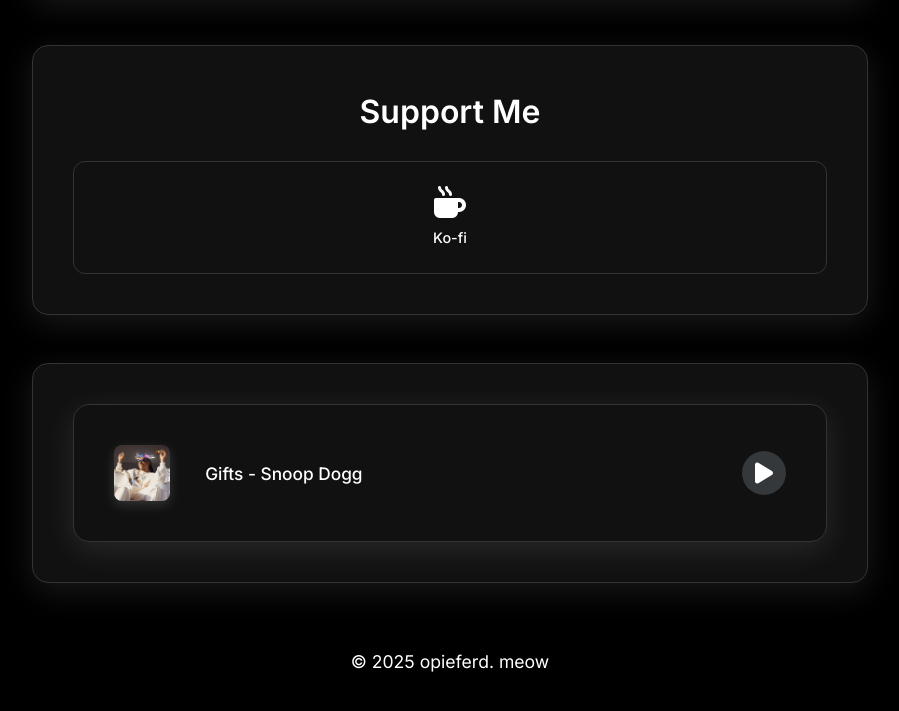
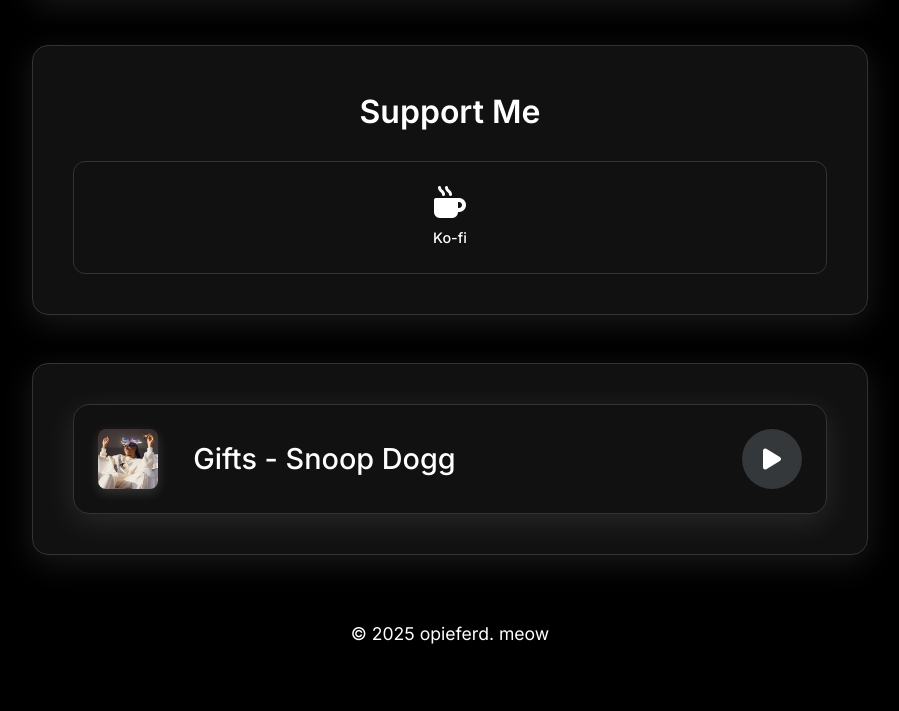
Before and after one commit to opieferd/opieferd.dev, a plain HTML site: page index.html in a window 1280 px wide. Shown: the part 1537-2248 px from the top of the page, without its empty margins (190-1089 px from the left). Drawn offline with nearby package versions, Linux system fonts and the light colour scheme.

Commit message:
Adjust padding and size in audioplayer styles

```diff
--- a/audioplayer.css
+++ b/audioplayer.css
@@ -3,7 +3,7 @@
   align-items: center;
   gap: 1.5rem;
   background: #111111;
-  padding: 2.5rem;
+  padding: 1.5rem;
   border-radius: 16px;
   border: 1px solid #333333;
   box-shadow: 0 8px 32px rgba(255, 255, 255, 0.1);
@@ -16,15 +16,15 @@
 }
 
 .custom-audio-player .audio-icon {
-  width: 56px;
-  height: 56px;
+  width: 60px;
+  height: 60px;
   border-radius: 8px;
   object-fit: cover;
   box-shadow: 0 4px 12px rgba(255,255,255,0.15);
 }
 
 .custom-audio-player .audio-title {
-  font-size: 1.08rem;
+  font-size: 1.8rem;
   font-weight: 500;
   color: #ffffff;
   flex-grow: 1;
@@ -39,8 +39,8 @@
   background: #34383b;
   color: #ffffff;
   font-size: 1.5rem;
-  width: 44px;
-  height: 44px;
+  width: 60px;
+  height: 60px;
   border-radius: 50%;
   cursor: pointer;
   transition: background 0.2s, transform 0.2s;
```
